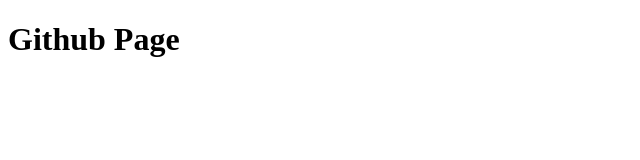
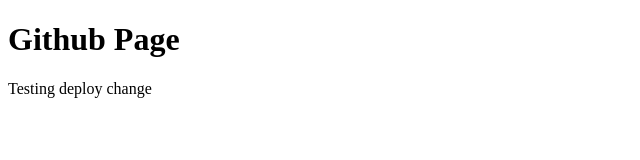
Before and after one commit to sagea/sagea.github.io, a plain HTML site: page index.html in a window 1280 px wide. Shown: the whole page, without its empty margins (0-640 px from the left). Drawn offline with Linux system fonts and the light colour scheme.

Commit message:
testing github pages

```diff
--- a/index.html
+++ b/index.html
@@ -8,5 +8,6 @@
 </head>
 <body>
   <h1>Github Page</h1>
+  <p>Testing deploy change</p>
 </body>
 </html>
```
